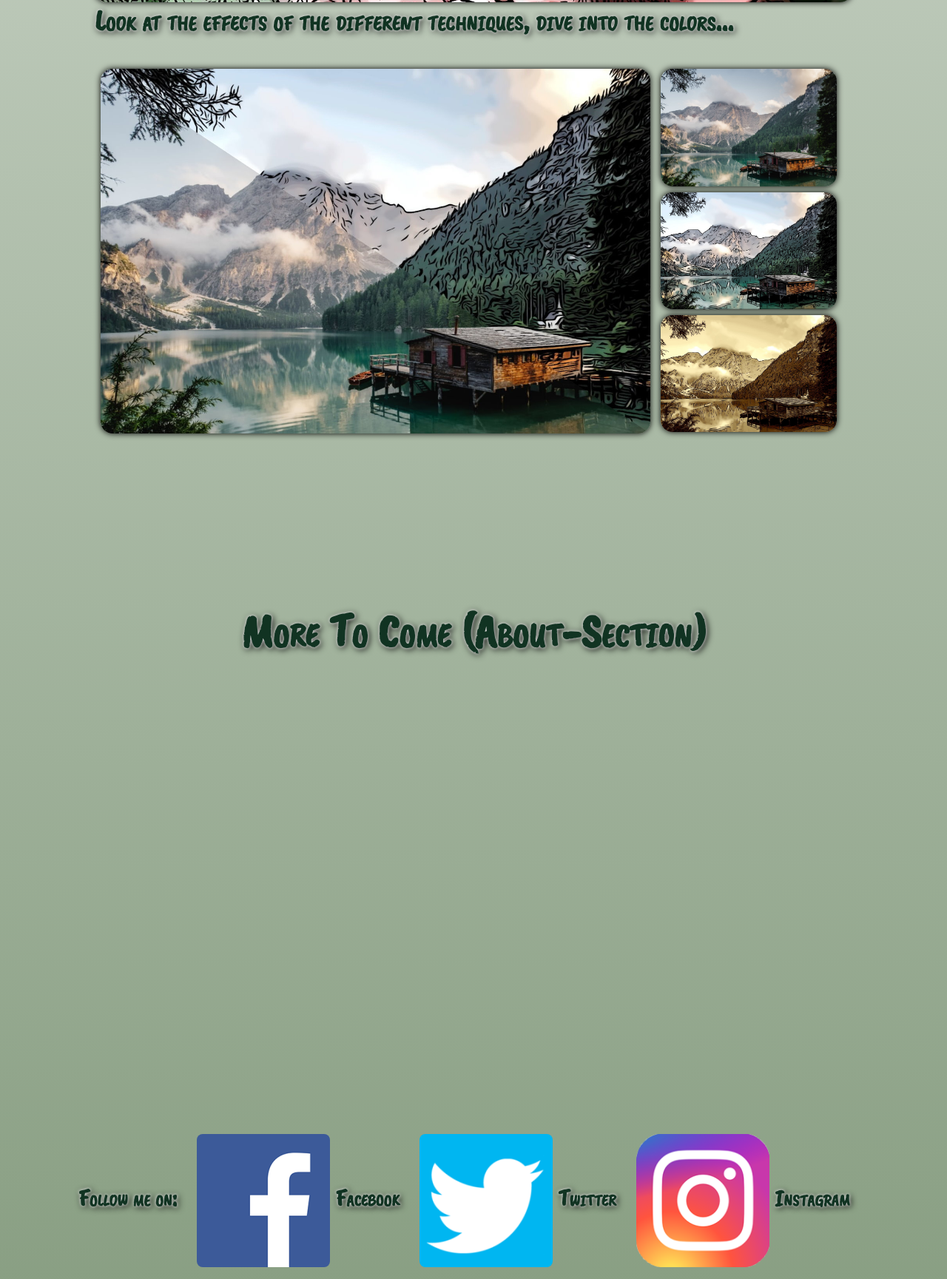
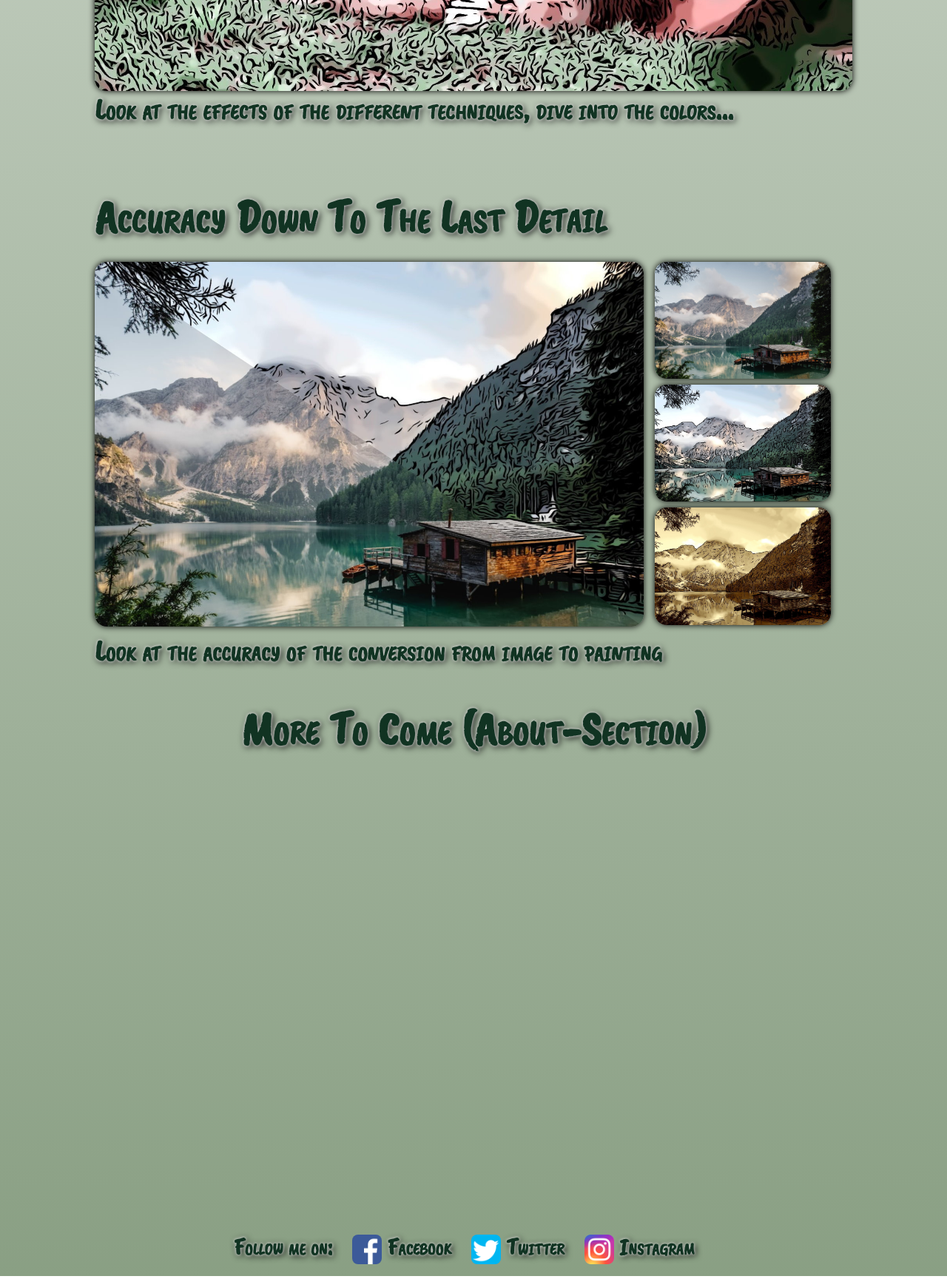
Before and after one commit to Ninni-cfm/Proj-LandingPage, a plain HTML site: page index.html in a window 1280 px wide. Shown: the part 1399-3128 px from the top of the page at 74% size. Drawn offline with nearby package versions, Linux system fonts and the light colour scheme.

Commit message:
Text added

```diff
--- a/assets/css/style.css
+++ b/assets/css/style.css
@@ -133,7 +133,7 @@ nav a {
     padding: 0 0 5vh;
 }
 #wildlife div {
-    padding-bottom: 40vh;
+    padding-bottom: 55vh;
     background: url("../img/wildlife-3.jpg") top center/cover no-repeat;
     box-shadow: 0 0 1vmin black;
     border-radius: 2vmin;
@@ -149,7 +149,7 @@ nav a {
     third section: landscapes
 */
 #landscapes {
-    /* text-align: center; */
+    text-align: left;
     min-height: 90vh;
 }
 #landscapes h1 {
@@ -200,11 +200,12 @@ footer ul {
 footer img {
     vertical-align: middle;
     border-radius: 1vmin;
+    width: 5vmin;
 }
 .social-li {
     display: inline-block;
     font-size: 4em;
-    padding-right: 2%;
+    padding-right: 2vw;
     font-weight: 600;
 }
 .social-li a {
--- a/index.html
+++ b/index.html
@@ -59,6 +59,7 @@
 
 
     <section id="landscapes">
+        <h1>Accuracy down to the last detail</h1>
         <article>
             <img src="assets/img/mix-4.jpg" alt="">
         </article>
@@ -67,6 +68,7 @@
             <img class="img-2" src="assets/img/landscape-2.jpg" alt="">
             <img class="img-3" src="assets/img/landscape-3.jpg" alt="">
         </aside>
+        <h3>Look at the accuracy of the conversion from image to painting</h3>
     </section>
 
 
```
